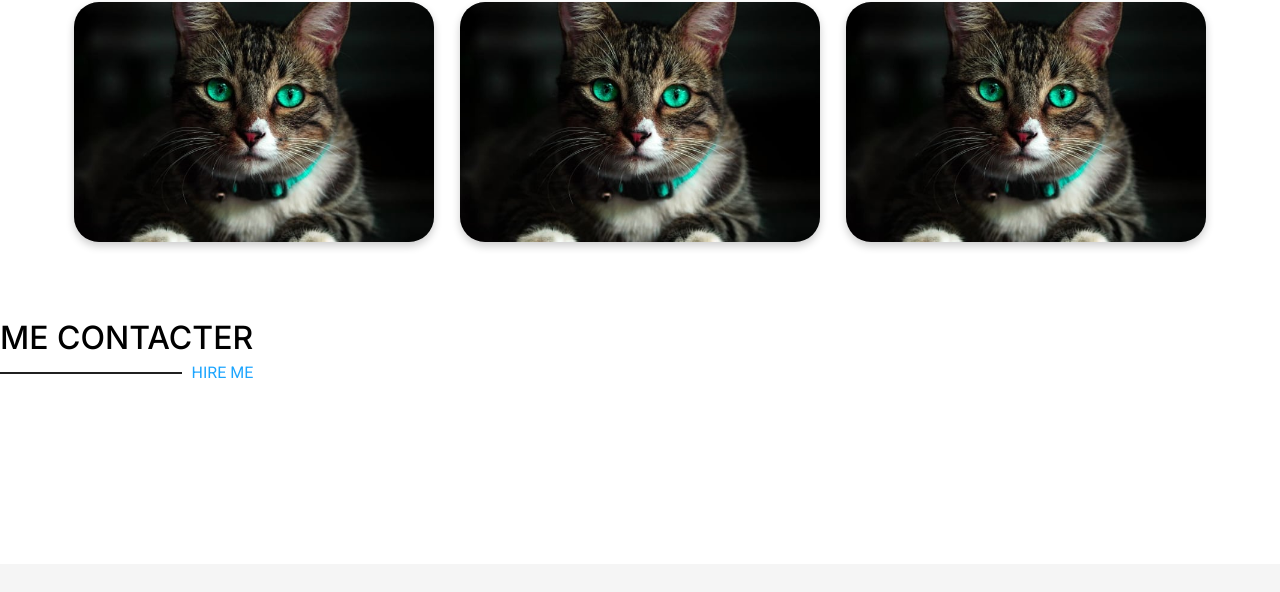
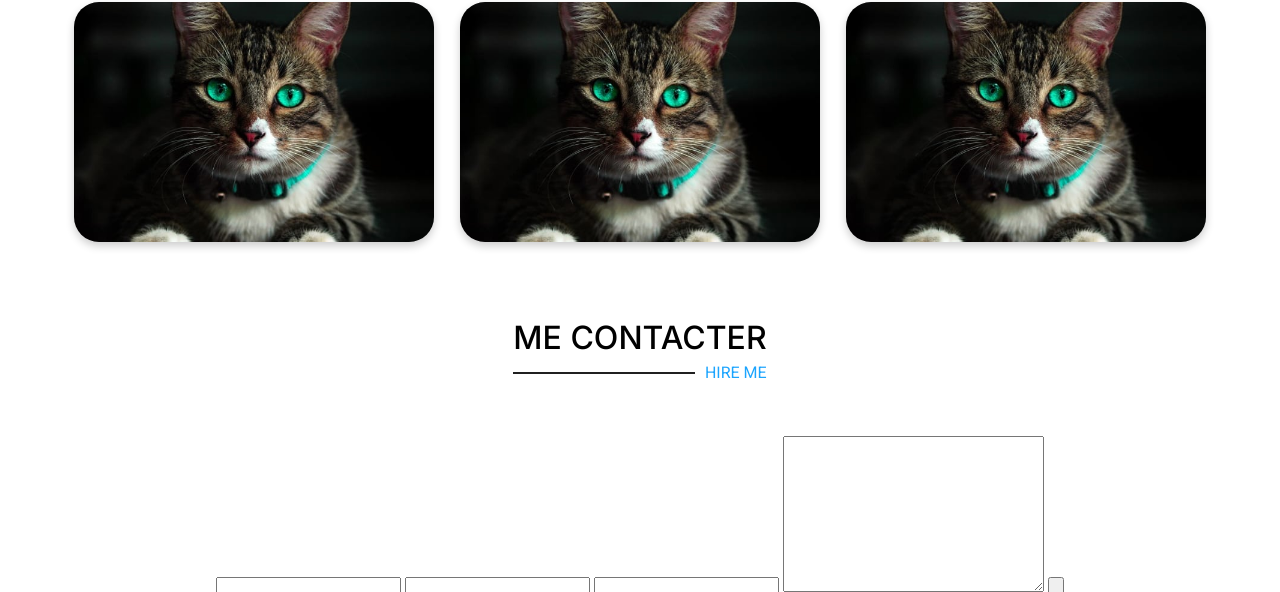
Before and after one commit to jibenight/Jean-portfolio, a plain HTML site: page index.html in a window 1280 px wide. Shown: the part 3375-3967 px from the top of the page. Drawn offline with Linux system fonts and the light colour scheme.

Commit message:
add form contact

```diff
--- a/index.html
+++ b/index.html
@@ -266,6 +266,18 @@
             <h2>Me contacter</h2>
             <p>Hire me</p>
           </div>
+          <div class="contact-form">
+            <div class="form-left"></div>
+            <div class="form-right">
+              <form action="">
+                <input type="text" name="nom" id="" />
+                <input type="text" name="prenom" id="" />
+                <input type="email" name="" id="" />
+                <textarea name="message" id="" cols="30" rows="10"></textarea>
+                <input type="submit" value="" />
+              </form>
+            </div>
+          </div>
         </div>
       </section>
     </main>
--- a/styles/styles.css
+++ b/styles/styles.css
@@ -480,6 +480,12 @@ section#portfolio {
   transform: rotateY(180deg);
 }
 
+/* style contact */
+
+.contact-titre {
+  text-align: center;
+}
+
 /* section#aboutMe {
   display: none;
 }
```
